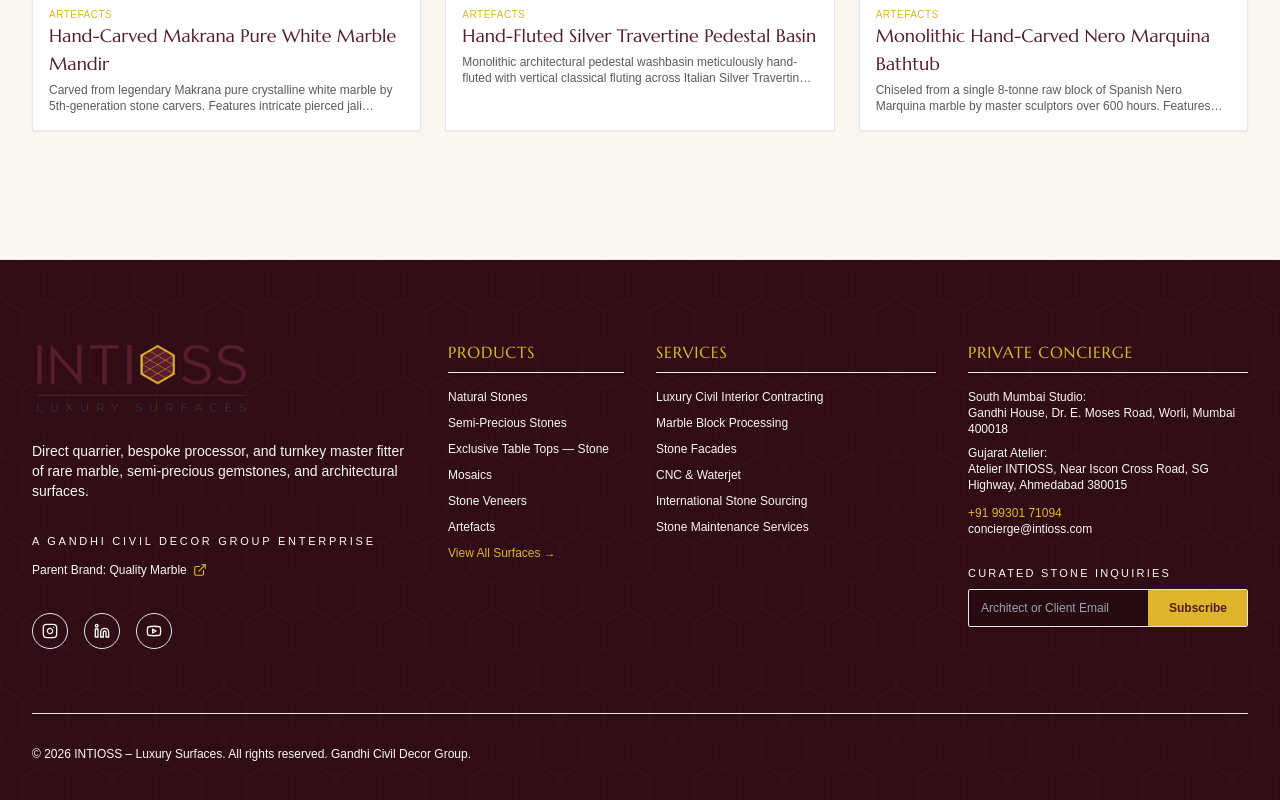
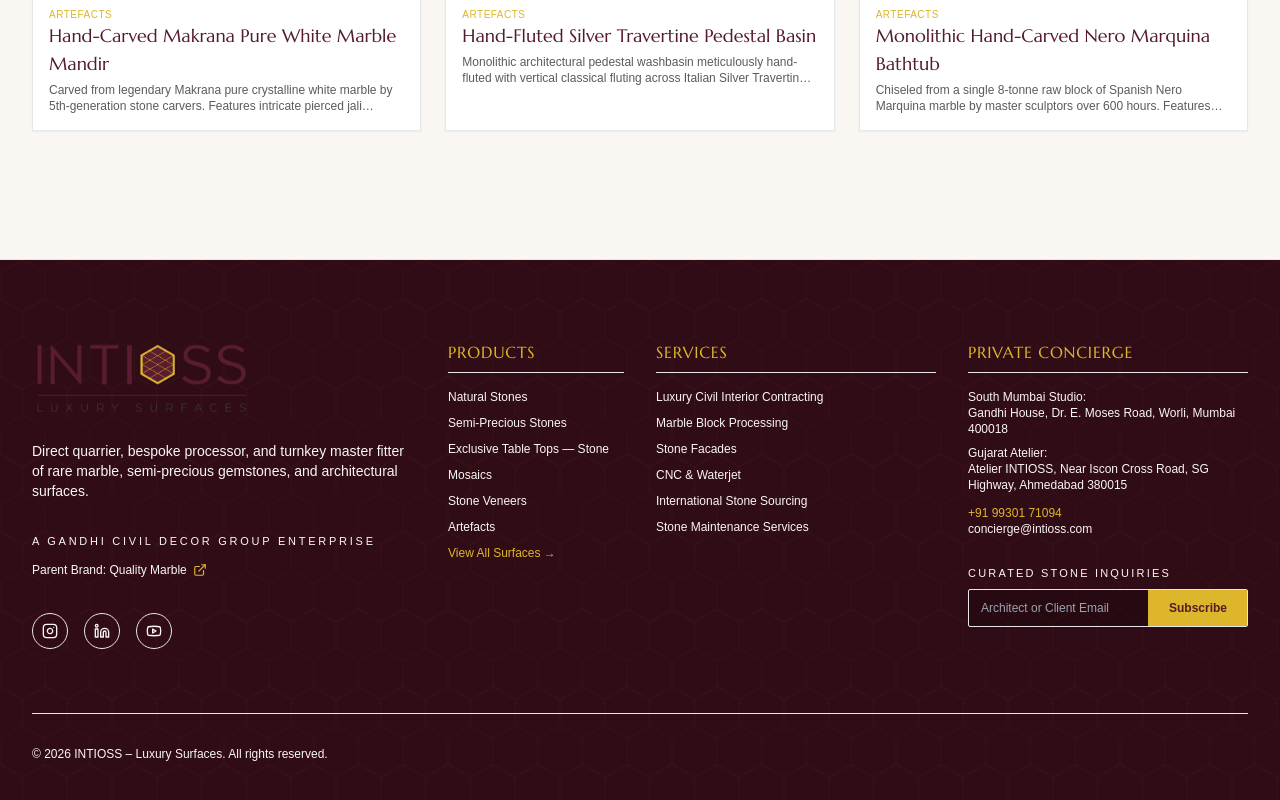
Before and after one commit to BhagyeshKadiya/intioss-luxury-surfaces, a Next.js app: page /products/golden-statuario in a window 1280 px wide. Shown: the part 2412-3212 px from the top of the page. Built offline with nearby package versions, Linux system fonts and the light colour scheme; a web font is replaced by a local one.

Commit message:
Update footer copyright to: © 2026 INTIOSS – Luxury Surfaces. All rights reserved.

```diff
--- a/components/layout/Footer.tsx
+++ b/components/layout/Footer.tsx
@@ -219,7 +219,7 @@
         {/* Bottom Bar without Back to Top */}
         <div className="pt-8 flex flex-col sm:flex-row items-center justify-between gap-4 text-xs font-raleway text-ivory/60">
           <div>
-            © {new Date().getFullYear()} INTIOSS – Luxury Surfaces. All rights reserved. Gandhi Civil Decor Group.
+            © {new Date().getFullYear()} INTIOSS – Luxury Surfaces. All rights reserved.
           </div>
         </div>
       </div>
```
